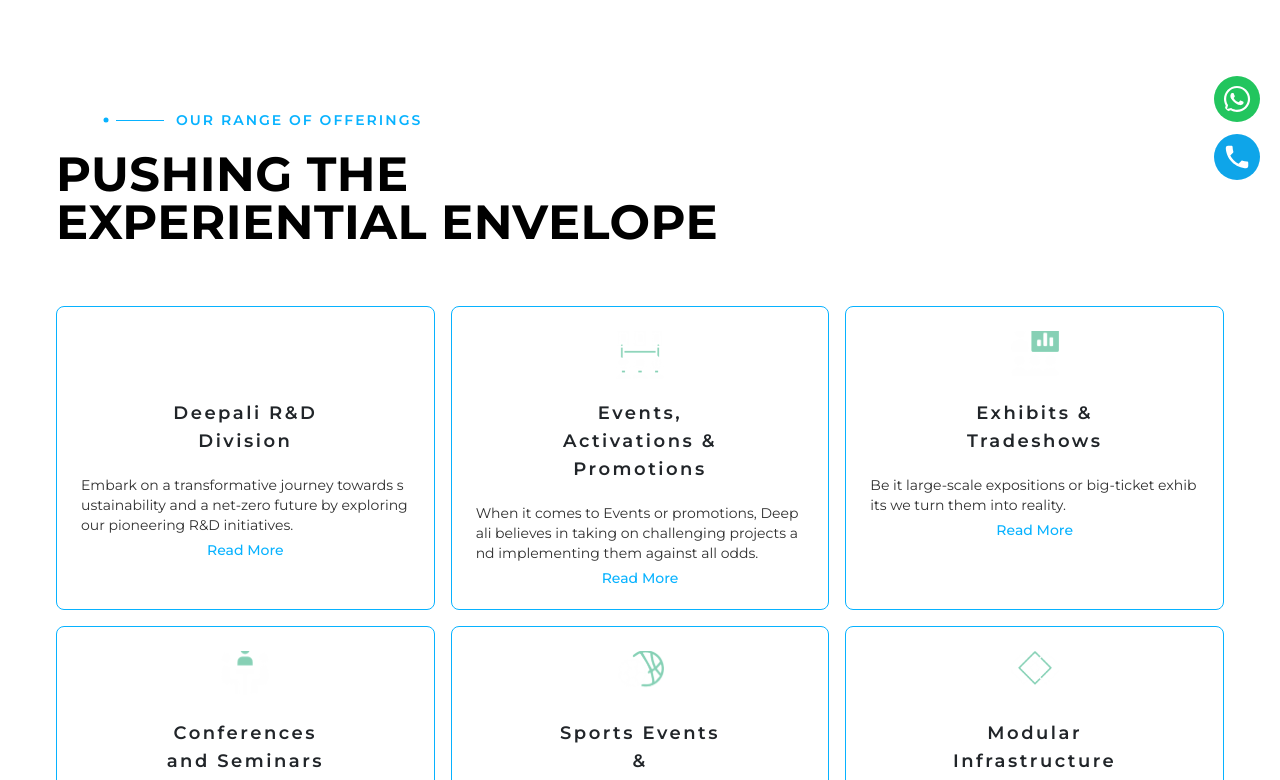
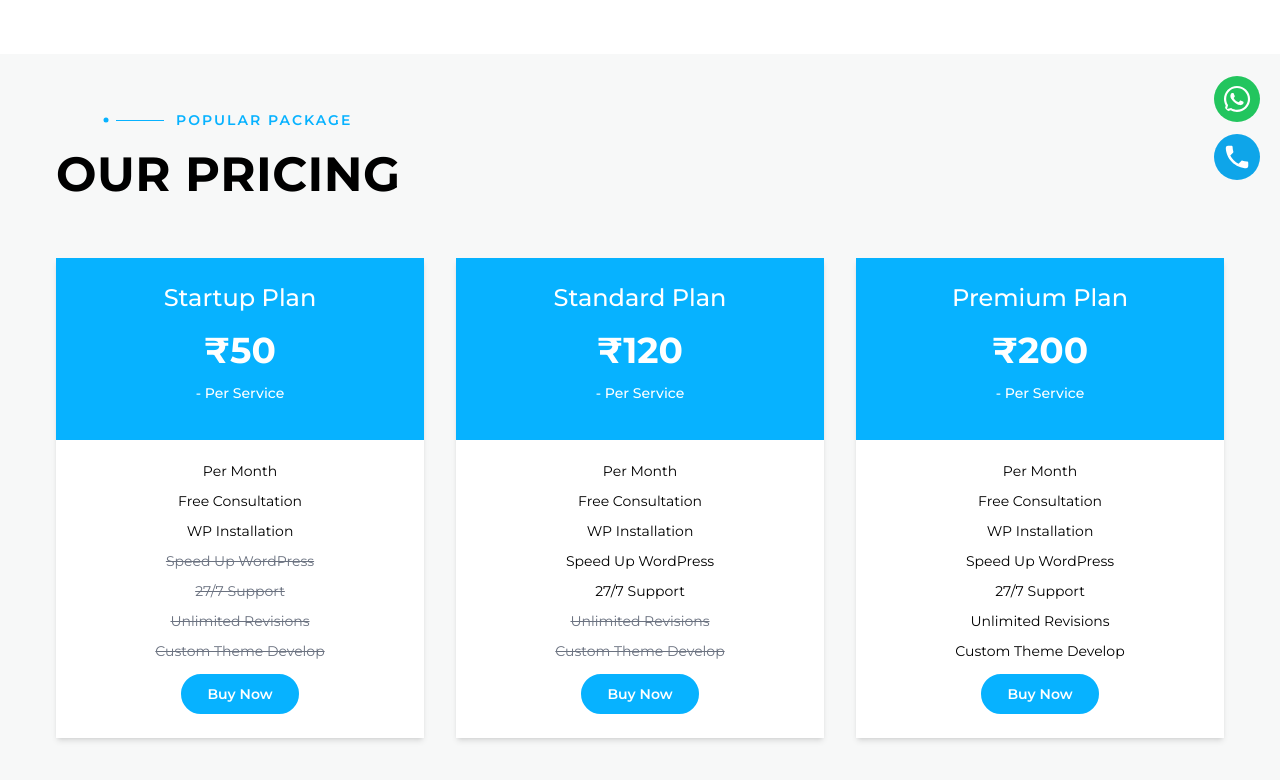
Before and after one commit to VishalKumar000/Freelance-Stall-Decorator, a Next.js app: page / in a window 1280 px wide. Shown: the part 580-1360 px from the top of the page. Built offline with nearby package versions, Linux system fonts and the light colour scheme.

Commit message:
pricing section in home page

```diff
--- a/src/app/page.tsx
+++ b/src/app/page.tsx
@@ -1,5 +1,6 @@
 import ExperimentalEnvelope from "@/pages/Home/ExperimentalEnvelope";
 import OurClient from "@/pages/Home/OurClient";
+import OurPricing from "@/pages/Home/OurPricing";
 import SmallAboutUs from "@/pages/Home/SmallAboutUs";
 import Testimonials from "@/pages/Home/Testimonials";
 import WeAreHiring from "@/pages/Home/WeAreHiring";
@@ -11,6 +12,7 @@ const Home = () => {
     <>
       {/* <WelcomeSlider /> */}
       <SmallAboutUs />
+      <OurPricing />
       <ExperimentalEnvelope />
       <OurClient />
       <Testimonials />
--- /dev/null
+++ b/src/pages/Home/OurPricing.tsx
@@ -0,0 +1,121 @@
+import Image from "next/image";
+import Link from "next/link";
+import React from "react";
+
+const OurPricing = () => {
+  return (
+    <section className="w-full bg-[#f7f8f8] text-black py-14">
+      <div className="w-full max-w-[1200px] my-0 mx-auto px-4 flex flex-col gap-8">
+        <div className=" mb-7">
+          <div className=" pl-10 lg:pl-20 mb-5 relative">
+            <div className="text-[9px] min-[550px]:text-[12px] lg:text-sm heading-highlight uppercase font-semibold tracking-[2px] pl-10 mb-4 relative before:absolute before:left-[-30px] before:w-[5px] before:h-[5px] before:bg-[#07b2ff] before:rounded-full before:top-1/2 before:translate-x-[-50%] before:translate-y-[-50%] after:absolute after:top-1/2 after:left-[-20px] after:h-[1px] after:w-12 after:bg-[#07b2ff]">
+              Popular Package
+            </div>
+          </div>
+          <h2
+            className="text-2xl min-[550px]:text-4xl lg:text-5xl font-bold tracking-[0.01em]"
+            style={{ wordBreak: "break-word" }}
+          >
+            OUR PRICING
+          </h2>
+        </div>
+        <div className="grid grid-cols-1 gap-4 min-[550px]:grid-cols-2 min-[550px]:gap-6 lg:grid-cols-3 lg:gap-8">
+          {OUR_PRICING_DATA.map((item, index) => {
+            return (
+              <div key={index + Math.random()} className="shadow-md">
+                <div className="p-6 flex flex-col items-center bg-[#07b2ff]">
+                  <h3 className="text-white text-2xl font-medium mb-4">
+                    {item.title}
+                  </h3>
+                  <p className="text-white text-4xl font-bold mb-4">
+                    ₹{item.price}
+                  </p>
+                  <p className="text-white text-md font-medium mb-4">
+                    - Per Service
+                  </p>
+                </div>
+                <div className="p-6 flex flex-col items-center bg-white">
+                  {item.features.map((feature, index) => {
+                    return (
+                      <div
+                        key={
+                          Math.random() +
+                          feature.title +
+                          feature.isAvailable +
+                          index
+                        }
+                        className="mb-4"
+                      >
+                        <p
+                          className={`${
+                            !feature.isAvailable
+                              ? "line-through text-gray-500"
+                              : ""
+                          }`}
+                        >
+                          {feature.title}
+                        </p>
+                      </div>
+                    );
+                  })}
+                  <Link
+                    href={
+                      "https://api.whatsapp.com/send?phone=+917042535020&text=Hi, I visited your website and interested in your offerings. So please coordinate ASAP with me. "
+                    }
+                    className="bg-[#07b2ff] text-[#fff] px-6 py-2 rounded-full text-sm font-semibold hover:bg-[#fff] hover:text-[#07b2ff] transition-all hover:border-[#07b2ff] border-[#07b2ff] border-2 cursor-pointer"
+                  >
+                    Buy Now
+                  </Link>
+                </div>
+              </div>
+            );
+          })}
+        </div>
+      </div>
+    </section>
+  );
+};
+
+export default OurPricing;
+
+const OUR_PRICING_DATA = [
+  {
+    title: "Startup Plan",
+    price: "50",
+    features: [
+      { title: "Per Month", isAvailable: true },
+      { title: "Free Consultation", isAvailable: true },
+      { title: "WP Installation", isAvailable: true },
+      { title: "Speed Up WordPress", isAvailable: false },
+      { title: "27/7 Support", isAvailable: false },
+      { title: "Unlimited Revisions", isAvailable: false },
+      { title: "Custom Theme Develop", isAvailable: false },
+    ],
+  },
+  {
+    title: "Standard Plan",
+    price: "120",
+    features: [
+      { title: "Per Month", isAvailable: true },
+      { title: "Free Consultation", isAvailable: true },
+      { title: "WP Installation", isAvailable: true },
+      { title: "Speed Up WordPress", isAvailable: true },
+      { title: "27/7 Support", isAvailable: true },
+      { title: "Unlimited Revisions", isAvailable: false },
+      { title: "Custom Theme Develop", isAvailable: false },
+    ],
+  },
+  {
+    title: "Premium Plan",
+    price: "200",
+    features: [
+      { title: "Per Month", isAvailable: true },
+      { title: "Free Consultation", isAvailable: true },
+      { title: "WP Installation", isAvailable: true },
+      { title: "Speed Up WordPress", isAvailable: true },
+      { title: "27/7 Support", isAvailable: true },
+      { title: "Unlimited Revisions", isAvailable: true },
+      { title: "Custom Theme Develop", isAvailable: true },
+    ],
+  },
+];
```
